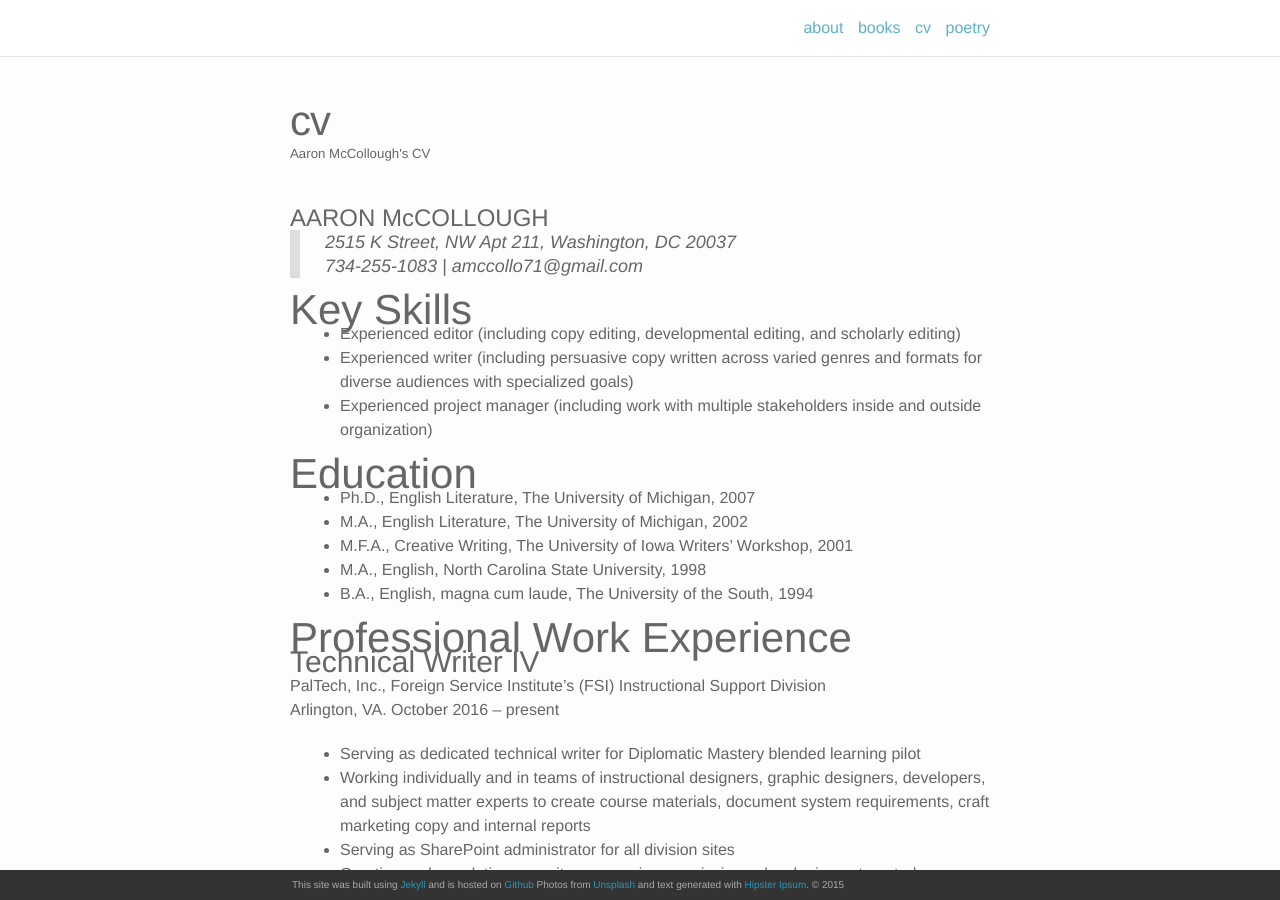
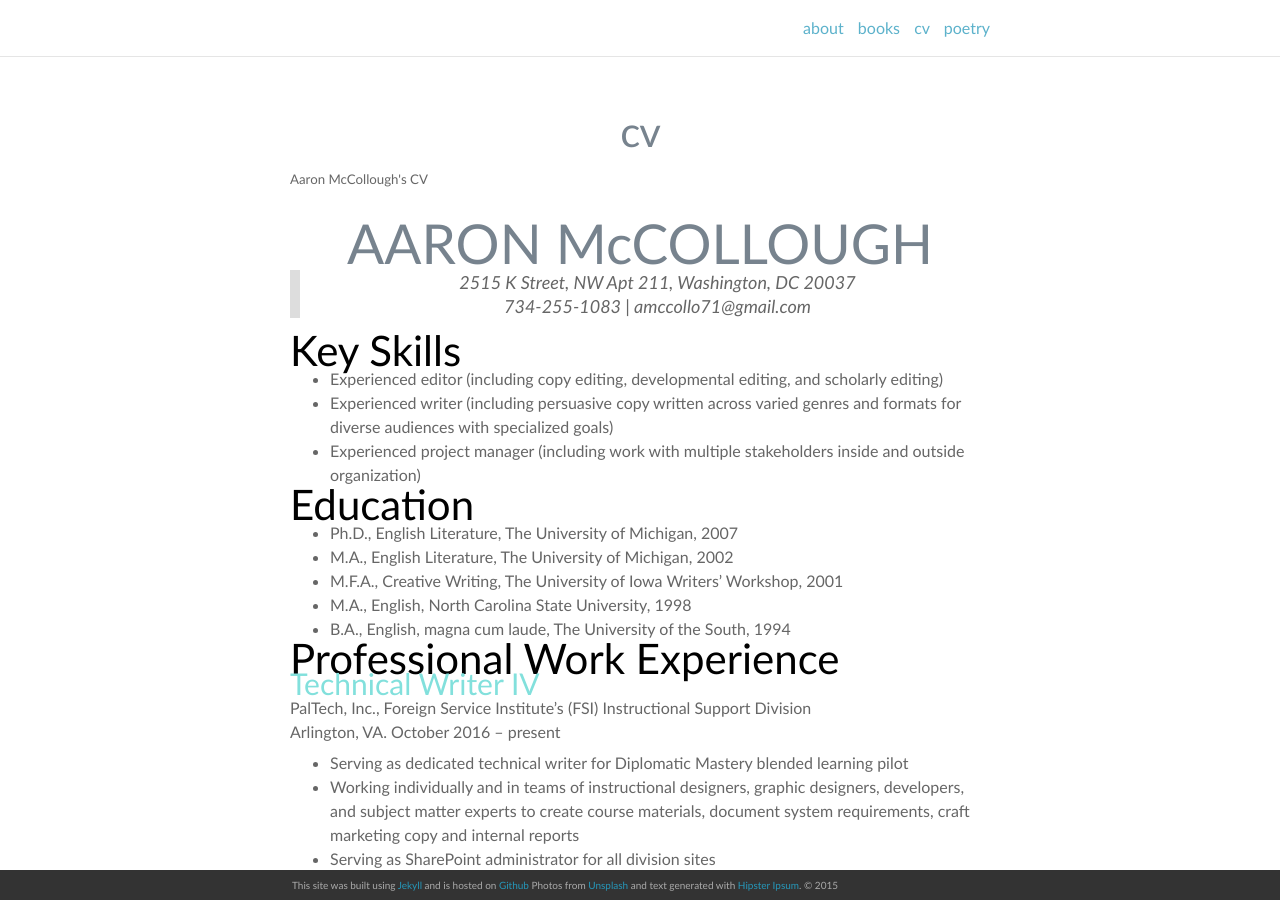
Before and after one commit to amccollo/amccollo.github.io, a Jekyll site: the page built from cv.md, in a window 1280 px wide and 900 px high. Built offline with Jekyll 4.4.1, drawn with Linux system fonts in a browser that asks for light colours; nearby versions of some CDN libraries.

Commit message:
changed CSS path

```diff
--- a/cv.md
+++ b/cv.md
@@ -14,7 +14,7 @@
   <meta name="generator" content="pandoc" />
   <title></title>
 
-  <link rel="stylesheet" href="style2.css" type="text/css" />
+  <link rel="stylesheet" href="/css/style2.css" type="text/css" />
 </head>
 <body>
 <h1 id="aaron-mccollough">AARON McCOLLOUGH</h1>
```
